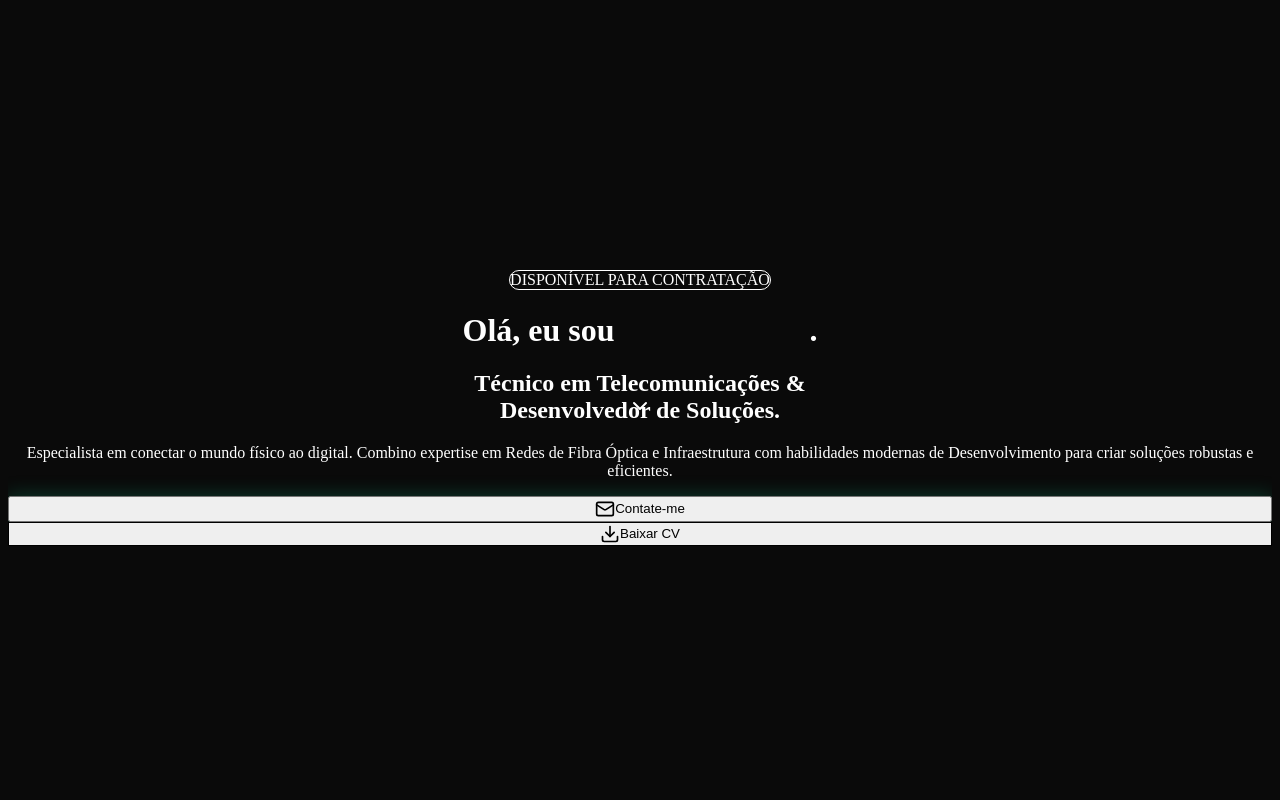
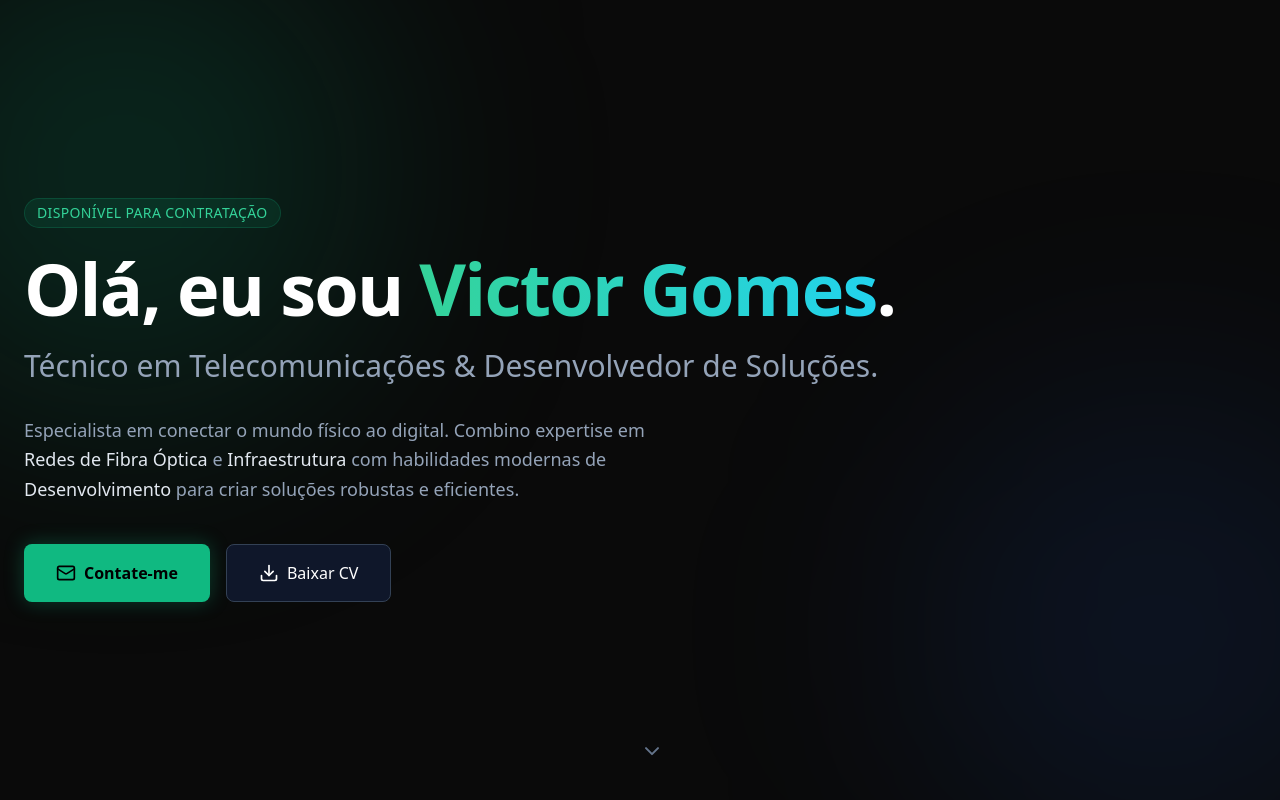
Before and after one commit to ViictorN/portfolio-victor, a Next.js app: page / in a window 1280 px wide. Shown: the top 800 px of the page. Built offline with nearby package versions, Linux system fonts and the light colour scheme.

Commit message:
Configuração final correta na raiz

```diff
--- a/package.json
+++ b/package.json
@@ -9,7 +9,6 @@
     "lint": "eslint"
   },
   "dependencies": {
-    "autoprefixer": "^10.4.22",
     "clsx": "^2.1.1",
     "framer-motion": "^12.23.24",
     "lucide-react": "^0.554.0",
@@ -19,13 +18,14 @@
     "tailwind-merge": "^3.4.0"
   },
   "devDependencies": {
-    "@tailwindcss/postcss": "^4.1.17",
     "@types/node": "^20",
     "@types/react": "^19",
     "@types/react-dom": "^19",
+    "autoprefixer": "^10.4.22",
     "eslint": "^9",
     "eslint-config-next": "16.0.3",
-    "tailwindcss": "^4",
+    "postcss": "^8.5.6",
+    "tailwindcss": "^3.4.17",
     "typescript": "^5"
   }
 }
--- a/postcss.config.mjs
+++ b/postcss.config.mjs
@@ -1,7 +1,7 @@
 /** @type {import('postcss-load-config').Config} */
 const config = {
   plugins: {
-    '@tailwindcss/postcss': {},
+    tailwindcss: {},
     autoprefixer: {},
   },
 };
--- a/tailwind.config.ts
+++ b/tailwind.config.ts
@@ -2,12 +2,10 @@
 
 const config: Config = {
   content: [
-    "./src/pages/**/*.{js,ts,jsx,tsx,mdx}",
-    "./src/components/**/*.{js,ts,jsx,tsx,mdx}",
-    "./src/app/**/*.{js,ts,jsx,tsx,mdx}",
+    "./app/**/*.{js,ts,jsx,tsx,mdx}",
     "./pages/**/*.{js,ts,jsx,tsx,mdx}",
     "./components/**/*.{js,ts,jsx,tsx,mdx}",
-    "./app/**/*.{js,ts,jsx,tsx,mdx}",
+    "./src/**/*.{js,ts,jsx,tsx,mdx}",
   ],
   theme: {
     extend: {
```
Also changed, not shown: 1 other file (tests, documents, lock files or other folders).
